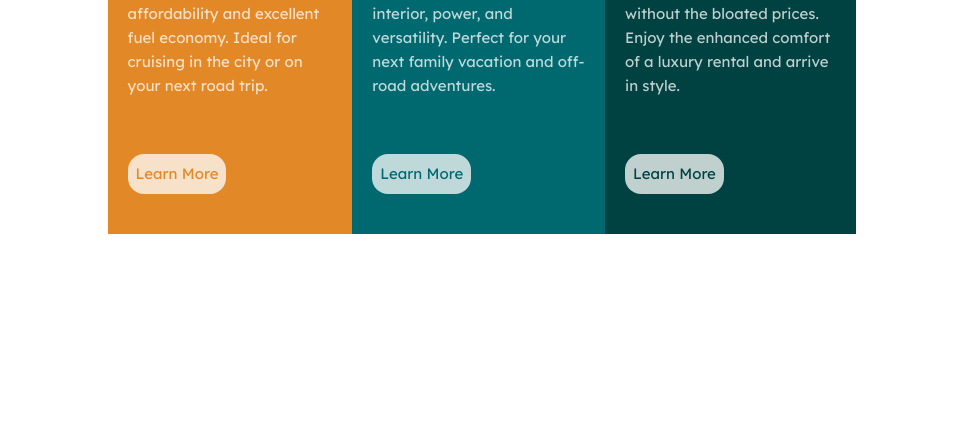
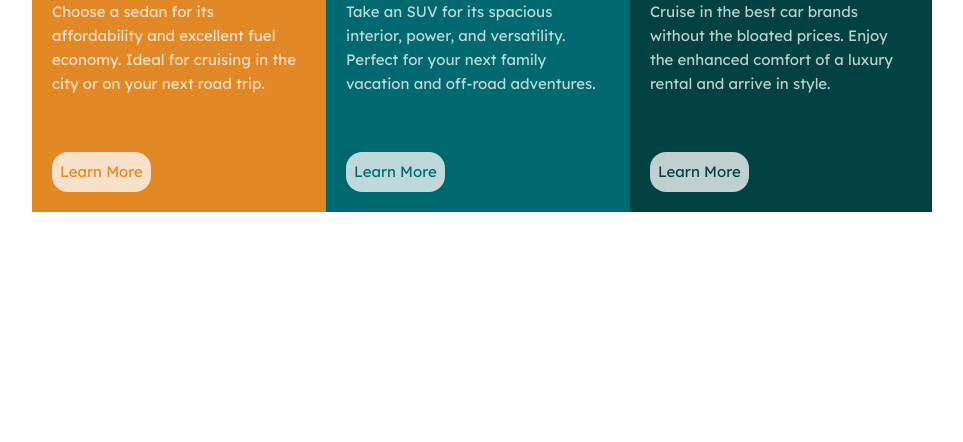
Before and after one commit to cocotiwak/3-column-preview-card, a website: page index.html in a window 1280 px wide. Shown: the part 358-800 px from the top of the page, without its empty margins (158-1121 px from the left). Drawn offline with Linux system fonts and the light colour scheme.

Commit message:
revision @max-w and delete h-96

```diff
--- a/index.html
+++ b/index.html
@@ -13,7 +13,7 @@
 <body>
 
     <div class="flex min-w-full min-h-screen bg-transparent-white flex-col py-14 px-4 lg:justify-center lg:items-center">
-        <div class="lg:flex lg:w-3/5 lg:h-96">
+        <div class="lg:flex lg:max-w-[900px]">
         <div class="flex bg-bright-orange flex-col gap-4 p-5 rounded-t-lg lg:rounded-none">
             <img src="./images/icon-sedans.svg" alt="" class="w-16">
             <p class="font-big font-bold text-very-light-grey text-3xl">SEDANS</p>
```
Also changed, not shown: styles.css.
